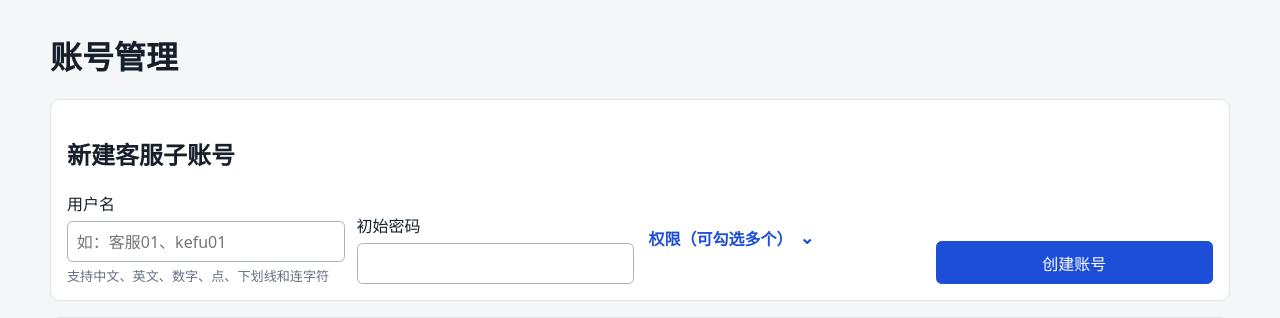
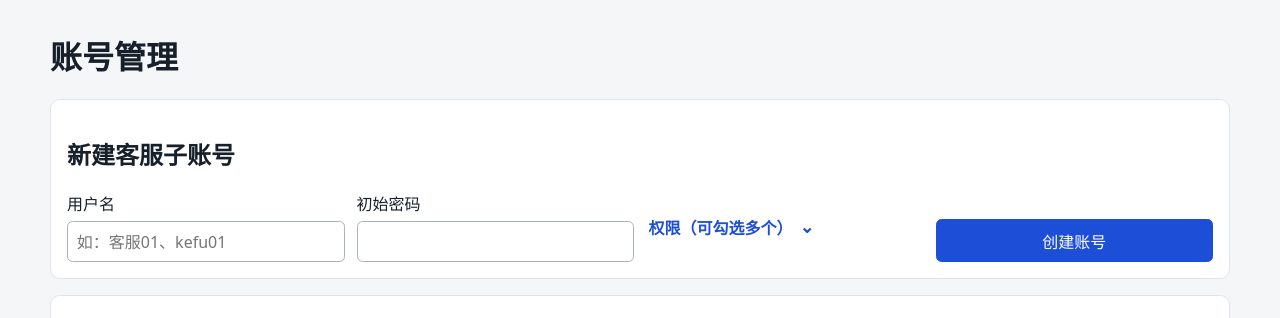
Before and after one commit to liguojing112/ImgTrans, a Python web app: template server/admin/templates/users.html in a window 1280 px wide. Shown: the top 318 px of the page. Run offline with Jinja, Linux system fonts and the light colour scheme; the template is opened without the code that fills it, so the values that code supplies are empty.

Commit message:
style(admin): 去掉新建子账号用户名的格式提示文字

```diff
--- a/server/admin/templates/users.html
+++ b/server/admin/templates/users.html
@@ -4,7 +4,7 @@
 <section class="card user-create-card"><h2>新建客服子账号</h2>
 <form method="post" action="/admin/users" class="form-grid">
 <input type="hidden" name="csrf_token" value="{{ csrf_token }}">
-<label>用户名<input name="username" maxlength="64" placeholder="如：客服01、kefu01" required><small class="field-hint">支持中文、英文、数字、点、下划线和连字符</small></label>
+<label>用户名<input name="username" maxlength="64" placeholder="如：客服01、kefu01" required></label>
 <label>初始密码<input name="password" type="password" minlength="1" required></label>
 <details class="permission-picker"><summary>权限（可勾选多个）</summary>
 <div class="permission-grid">
```
